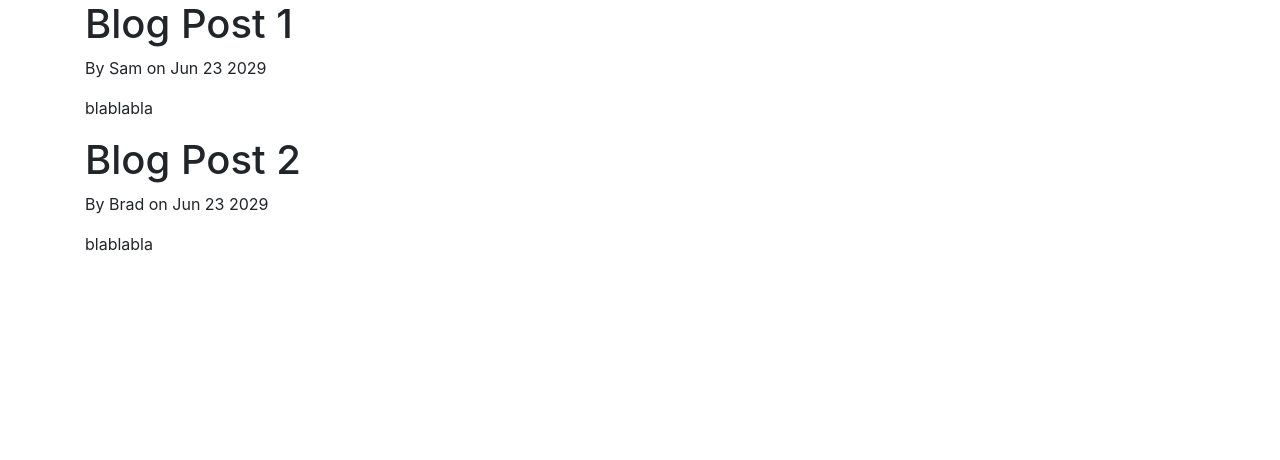
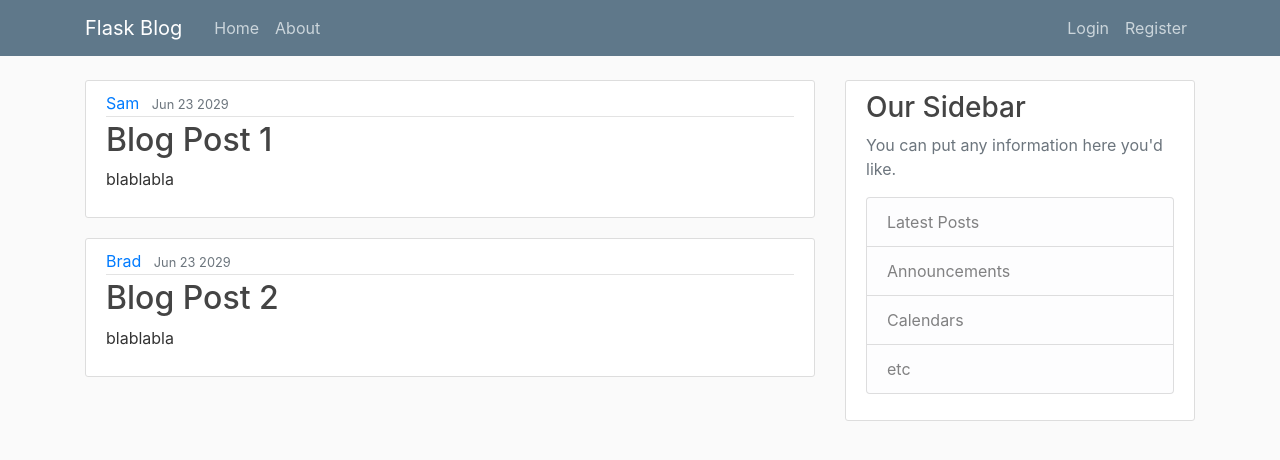
Before and after one commit to Shirley-April/Listing, a Flask app: page / in a window 1280 px wide. Shown: the top 460 px of the page. Run offline with Flask 2, Linux system fonts and the light colour scheme; some libraries are stand-ins or nearby versions.

Commit message:
styling templates

```diff
--- a/flaskblog.py
+++ b/flaskblog.py
@@ -1,4 +1,4 @@
-from flask import Flask, render_template
+from flask import Flask, render_template, url_for
 
 app = Flask(__name__)
 
--- /dev/null
+++ b/static/css/main.css
@@ -0,0 +1,80 @@
+body {
+    background: #fafafa;
+    color: #333333;
+    margin-top: 5rem;
+  }
+
+  h1, h2, h3, h4, h5, h6 {
+    color: #444444;
+  }
+
+  .bg-steel {
+    background-color: #5f788a;
+  }
+
+  .site-header .navbar-nav .nav-link {
+    color: #cbd5db;
+  }
+
+  .site-header .navbar-nav .nav-link:hover {
+    color: #ffffff;
+  }
+
+  .site-header .navbar-nav .nav-link.active {
+    font-weight: 500;
+  }
+
+  .content-section {
+    background: #ffffff;
+    padding: 10px 20px;
+    border: 1px solid #dddddd;
+    border-radius: 3px;
+    margin-bottom: 20px;
+  }
+
+  .article-title {
+    color: #444444;
+  }
+
+  a.article-title:hover {
+    color: #428bca;
+    text-decoration: none;
+  }
+
+  .article-content {
+    white-space: pre-line;
+  }
+
+  .article-img {
+    height: 65px;
+    width: 65px;
+    margin-right: 16px;
+  }
+
+  .article-metadata {
+    padding-bottom: 1px;
+    margin-bottom: 4px;
+    border-bottom: 1px solid #e3e3e3
+  }
+
+  .article-metadata a:hover {
+    color: #333;
+    text-decoration: none;
+  }
+
+  .article-svg {
+    width: 25px;
+    height: 25px;
+    vertical-align: middle;
+  }
+
+  .account-img {
+    height: 125px;
+    width: 125px;
+    margin-right: 20px;
+    margin-bottom: 16px;
+  }
+
+  .account-heading {
+    font-size: 2.5rem;
+  }
--- a/templates/base.html
+++ b/templates/base.html
@@ -6,6 +6,7 @@
 
     <!-- Bootstrap CSS -->
     <link rel="stylesheet" href="https://stackpath.bootstrapcdn.com/bootstrap/4.3.1/css/bootstrap.min.css" integrity="sha384-ggOyR0iXCbMQv3Xipma34MD+dH/1fQ784/j6cY/iJTQUOhcWr7x9JvoRxT2MZw1T" crossorigin="anonymous">
+    <link rel="stylesheet" href="{{ url_for('static', filename='css/main.css') }}">
     {% if title %}
     <title> Flask Blog - {{ title }} </title>
     {% else %}
@@ -13,11 +14,54 @@
 {% endif %}
 </head>
 <body>
-<div class="container">
-    {% block content %}
+<header class="site-header">
+  <nav class="navbar navbar-expand-md navbar-dark bg-steel fixed-top">
+    <div class="container">
+      <a class="navbar-brand mr-4" href="/">Flask Blog</a>
+      <button class="navbar-toggler" type="button" data-toggle="collapse" data-target="#navbarToggle" aria-controls="navbarToggle" aria-expanded="false" aria-label="Toggle navigation">
+        <span class="navbar-toggler-icon"></span>
+      </button>
+      <div class="collapse navbar-collapse" id="navbarToggle">
+        <div class="navbar-nav mr-auto">
+          <a class="nav-item nav-link" href="/">Home</a>
+          <a class="nav-item nav-link" href="/about">About</a>
+        </div>
+        <!-- Navbar Right Side -->
+        <div class="navbar-nav">
+          <a class="nav-item nav-link" href="/login">Login</a>
+          <a class="nav-item nav-link" href="/register">Register</a>
+        </div>
+      </div>
+    </div>
+  </nav>
+</header>
 
-    {% endblock  %}
+
+
+
+<main role="main" class="container">
+  <div class="row">
+    <div class="col-md-8">
+      {% block content %}{% endblock %}
     </div>
+    <div class="col-md-4">
+      <div class="content-section">
+        <h3>Our Sidebar</h3>
+        <p class='text-muted'>You can put any information here you'd like.
+          <ul class="list-group">
+            <li class="list-group-item list-group-item-light">Latest Posts</li>
+            <li class="list-group-item list-group-item-light">Announcements</li>
+            <li class="list-group-item list-group-item-light">Calendars</li>
+            <li class="list-group-item list-group-item-light">etc</li>
+          </ul>
+        </p>
+      </div>
+    </div>
+  </div>
+</main>
+
+
+
     <script src="https://code.jquery.com/jquery-3.3.1.slim.min.js" integrity="sha384-q8i/X+965DzO0rT7abK41JStQIAqVgRVzpbzo5smXKp4YfRvH+8abtTE1Pi6jizo" crossorigin="anonymous"></script>
     <script src="https://cdnjs.cloudflare.com/ajax/libs/popper.js/1.14.7/umd/popper.min.js" integrity="sha384-UO2eT0CpHqdSJQ6hJty5KVphtPhzWj9WO1clHTMGa3JDZwrnQq4sF86dIHNDz0W1" crossorigin="anonymous"></script>
     <script src="https://stackpath.bootstrapcdn.com/bootstrap/4.3.1/js/bootstrap.min.js" integrity="sha384-JjSmVgyd0p3pXB1rRibZUAYoIIy6OrQ6VrjIEaFf/nJGzIxFDsf4x0xIM+B07jRM" crossorigin="anonymous"></script>
--- a/templates/home.html
+++ b/templates/home.html
@@ -2,8 +2,15 @@
 
 {% block content %}
         {% for post in posts %}
-           <h1> {{ post.title }} </h1>
-           <p> By {{ post.author }} on {{ post.date_posted }} </p>
-           <p> {{ post.content }} </p>
+          <article class="media content-section">
+            <div class="media-body">
+                <div class="article-metadata">
+                <a class="mr-2" href="#">{{ post.author }}</a>
+                <small class="text-muted">{{ post.date_posted }}</small>
+                </div>
+                <h2><a class="article-title" href="#">{{ post.title }}</a></h2>
+                <p class="article-content">{{ post.content }}</p>
+            </div>
+</article>
         {% endfor %}
 {% endblock content %}
```
